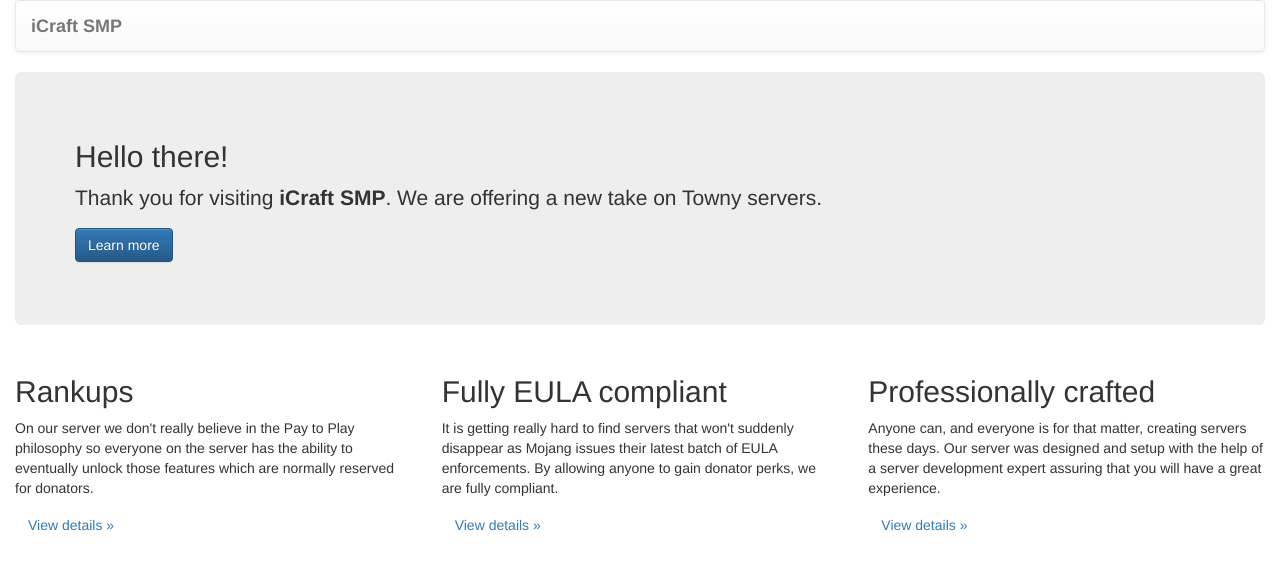
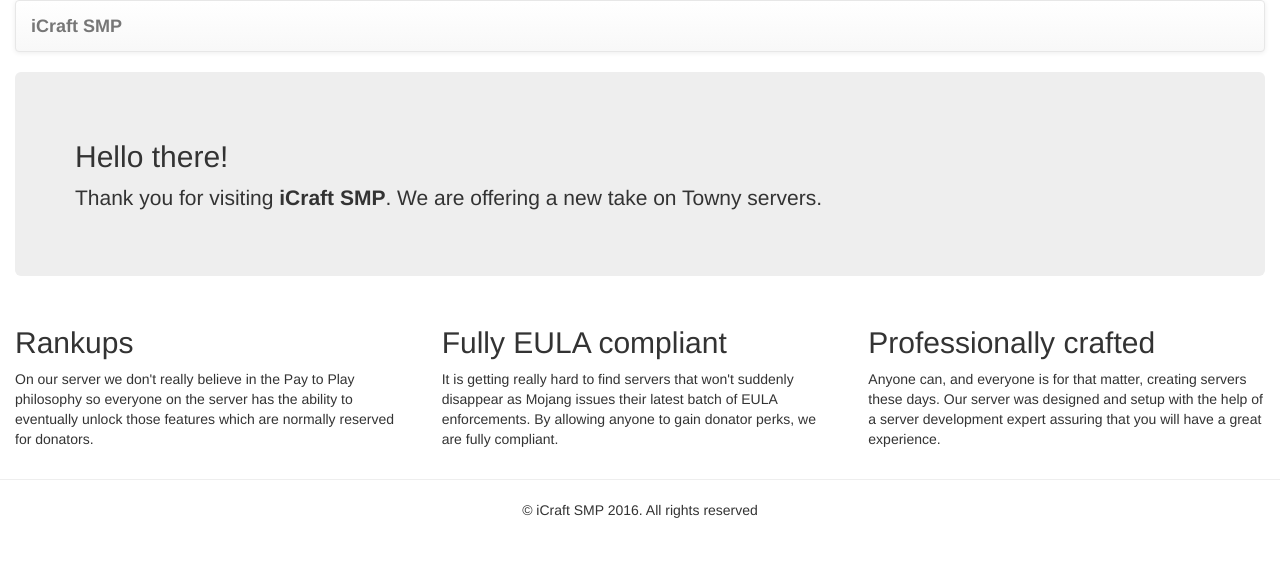
Before and after one commit to Tsuser1/icraftsmpmc.github.com, a plain HTML site: page index.html in a window 1280 px wide. Drawn offline with nearby package versions, Linux system fonts and the light colour scheme.

Commit message:
Update index.html

```diff
--- a/index.html
+++ b/index.html
@@ -1,5 +1,6 @@
 <html>
 <head>
+    <title>iCraft SMP</title>
     <!-- Latest compiled and minified CSS -->
     <link rel="stylesheet" href="https://maxcdn.bootstrapcdn.com/bootstrap/3.3.7/css/bootstrap.min.css" integrity="sha384-BVYiiSIFeK1dGmJRAkycuHAHRg32OmUcww7on3RYdg4Va+PmSTsz/K68vbdEjh4u" crossorigin="anonymous">
 
@@ -36,9 +37,9 @@
                     <p>
                         Thank you for visiting <strong>iCraft SMP</strong>. We are offering a new take on Towny servers.
                     </p>
-                    <p>
+                    <!--<p>
                         <a class="btn btn-primary btn-large" href="#">Learn more</a>
-                    </p>
+                    </p>-->
                 </div>
             </div>
         </div>
@@ -50,9 +51,9 @@
                 <p>
                     On our server we don't really believe in the Pay to Play philosophy so everyone on the server has the ability to eventually unlock those features which are normally reserved for donators.<br />
                 </p>
-                <p>
+                <!--<p>
                     <a class="btn" href="#">View details »</a>
-                </p>
+                </p>-->
             </div>
             <div class="col-md-4">
                 <h2>
@@ -61,9 +62,9 @@
                 <p>
                     It is getting really hard to find servers that won't suddenly disappear as Mojang issues their latest batch of EULA enforcements. By allowing anyone to gain donator perks, we are fully compliant.<br />
                 </p>
-                <p>
+                <!--<p>
                     <a class="btn" href="#">View details »</a>
-                </p>
+                </p>-->
             </div>
             <div class="col-md-4">
                 <h2>
@@ -72,10 +73,12 @@
                 <p>
                     Anyone can, and everyone is for that matter, creating servers these days. Our server was designed and setup with the help of a server development expert assuring that you will have a great experience.
                 </p>
-                <p>
+                <!--<p>
                     <a class="btn" href="#">View details »</a>
-                </p>
+                </p>-->
             </div>
         </div>
     </div>
+    <hr>
+    <footer style="text-align:center;">&copy; iCraft SMP 2016. All rights reserved</footer>
 </body>
```
Lines whose indentation alone changed are shown as unchanged.
